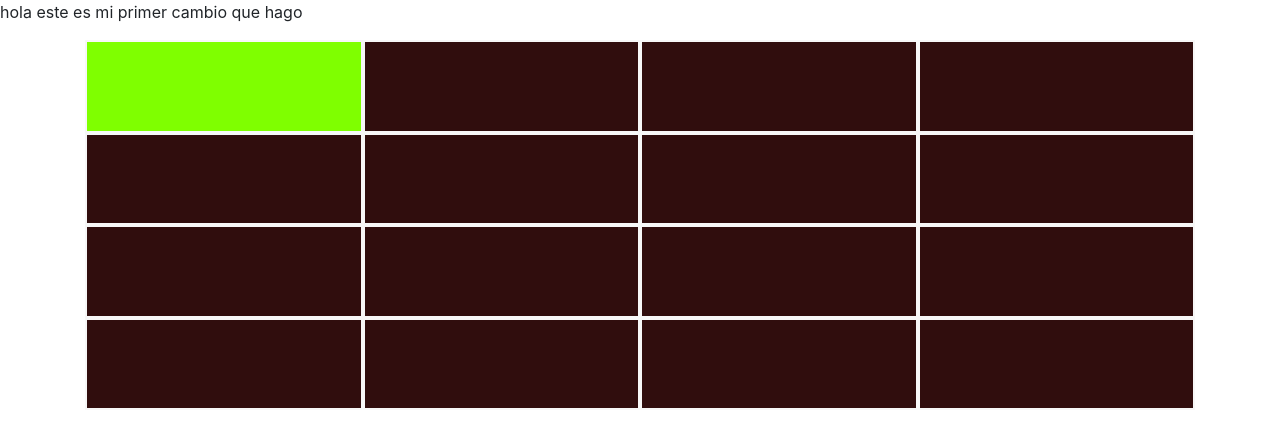
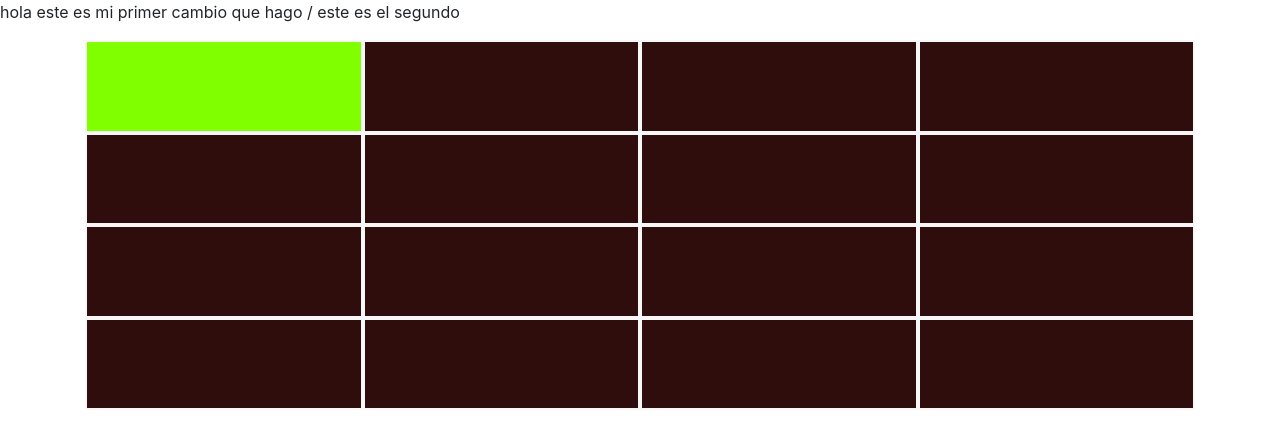
Before and after one commit to EquipoHTML/MakeWeb-2, a plain HTML site: page index.html in a window 1280 px wide. Drawn offline with nearby package versions, Linux system fonts and the light colour scheme.

Commit message:
mi segundo commit

```diff
--- a/index.html
+++ b/index.html
@@ -11,7 +11,7 @@
     <link rel="stylesheet" href="css/style.css">
 
     <title>Juego!</title>
-    <p>hola este es mi primer cambio que hago </p>
+    <p>hola este es mi primer cambio que hago / este es el segundo </p>
   </head>
   <body>
     <div class="container">
```
